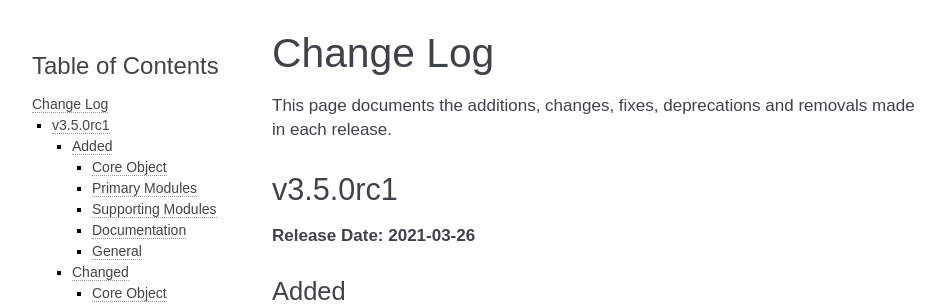
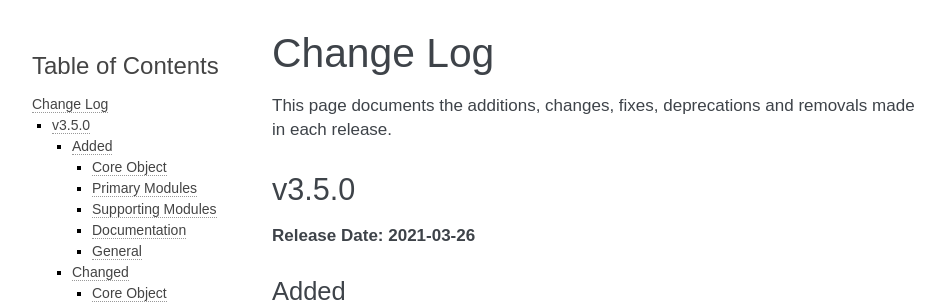
Before and after one commit to jeffshurtliff/khoros, a Sphinx documentation site: the page built from docs/changelog.rst, in a window 1280 px wide and 900 px high. Shown: the top 306 px of the window, without its empty margins (148-1093 px from the left). Built offline with Sphinx 7.4.7, drawn with Linux system fonts in a browser that asks for light colours.

Commit message:
Updated version to be 3.5.0

```diff
--- a/docs/changelog.rst
+++ b/docs/changelog.rst
@@ -3,9 +3,9 @@ Change Log
 ##########
 This page documents the additions, changes, fixes, deprecations and removals made in each release.
 
-*********
-v3.5.0rc1
-*********
+******
+v3.5.0
+******
 **Release Date: 2021-03-26**
 
 Added
--- a/khoros/utils/version.py
+++ b/khoros/utils/version.py
@@ -15,7 +15,7 @@ import urllib.request
 from . import log_utils
 
 # Define special and global variables
-__version__ = "3.5.0rc1"
+__version__ = "3.5.0"
 latest_version_reported = False
 logger = log_utils.initialize_logging(__name__)
 
```
